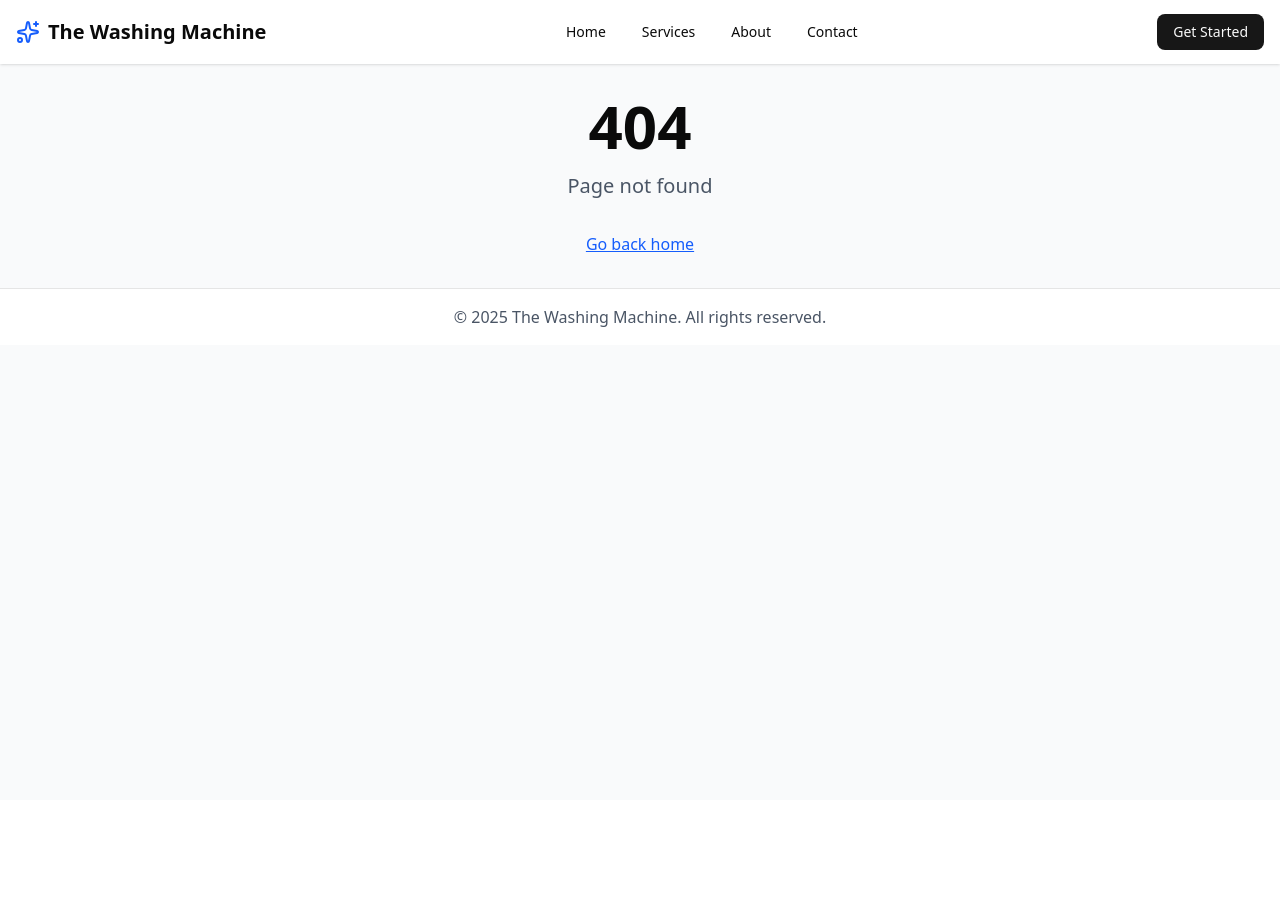
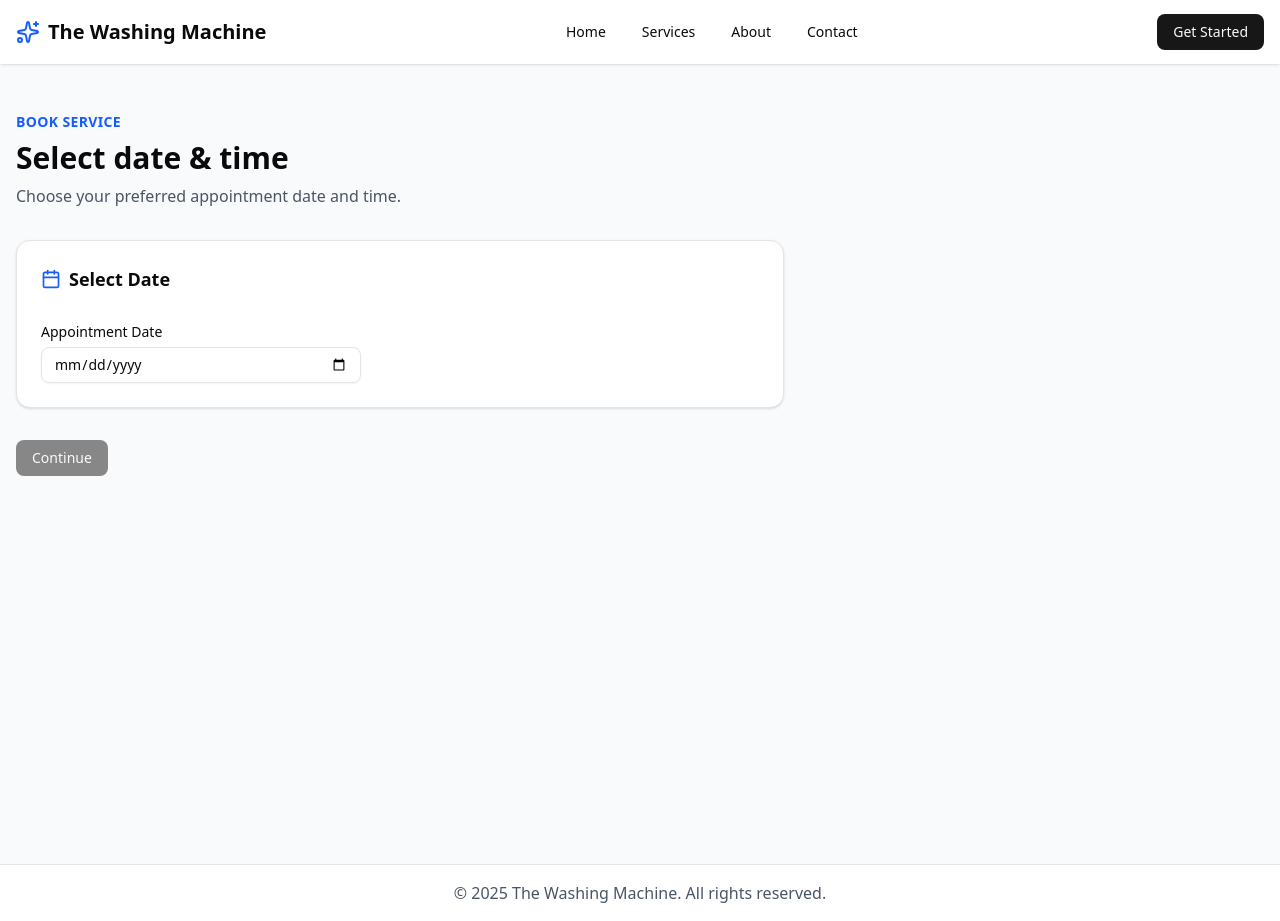
Before and after one commit to akilapilapitiya/The_Washing_Machine, a React (Vite) app in the folder frontend/: page /booking/datetime in a window 1280 px wide. Before the commit this address had no page. Before the commit the page ends 800 px from the top, so only its background shows below. Built offline with nearby package versions, Linux system fonts and the light colour scheme.

Commit message:
feat: time and date selector template added

```diff
--- a/frontend/src/App.jsx
+++ b/frontend/src/App.jsx
@@ -14,6 +14,7 @@ import NotFound from './pages/NotFound'
 import ServiceSelectionPage from './features/booking/ServiceSelectionPage'
 import LocationSelectionPage from './features/booking/LocationSelectionPage'
 import EmployeeSelectionPage from './features/booking/EmployeeSelectionPage'
+import DateTimeSelectionPage from './features/booking/DateTimeSelectionPage'
 
 const App = () => {
   return (
@@ -26,6 +27,7 @@ const App = () => {
           <Route path="booking/location" element={<LocationSelectionPage />} />
           <Route path="booking/services" element={<ServiceSelectionPage />} />
           <Route path="booking/employee" element={<EmployeeSelectionPage />} />
+          <Route path="booking/datetime" element={<DateTimeSelectionPage />} />
           <Route path="dashboard/vehicles" element={<Vehicles />} />
           <Route path="services" element={<Services />} />
           <Route path="signup" element={<Signup />} />
--- /dev/null
+++ b/frontend/src/features/booking/DateTimeSelectionPage.jsx
@@ -0,0 +1,173 @@
+import React, { useState, useEffect } from 'react'
+import { Button } from '@/components/ui/button'
+import { Card, CardContent, CardHeader, CardTitle } from '@/components/ui/card'
+import { Input } from '@/components/ui/input'
+import { Label } from '@/components/ui/label'
+import { Calendar, Clock } from 'lucide-react'
+import { cn } from '@/lib/utils'
+import { useLocation, useNavigate } from 'react-router-dom'
+
+// Generate time slots between 9 AM and 4 PM
+const generateTimeSlots = () => {
+  const slots = []
+  for (let hour = 9; hour <= 16; hour++) {
+    const time = `${hour.toString().padStart(2, '0')}:00`
+    const displayTime = hour < 12 ? `${hour}:00 AM` : hour === 12 ? `12:00 PM` : `${hour - 12}:00 PM`
+    slots.push({ value: time, display: displayTime })
+  }
+  return slots
+}
+
+const timeSlots = generateTimeSlots()
+
+// Mock availability data - in real app, this would come from API based on employee and date
+const mockAvailability = {
+  'any': {}, // Any employee is always available
+  '1': { '2025-12-31': ['09:00', '10:00', '13:00', '14:00', '15:00'] },
+  '2': { '2025-12-31': ['09:00', '11:00', '12:00', '14:00', '16:00'] },
+  '3': { '2025-12-31': ['10:00', '11:00', '12:00', '13:00', '15:00'] },
+  '4': { '2025-12-31': ['09:00', '10:00', '11:00', '14:00', '16:00'] },
+}
+
+const DateTimeSelectionPage = () => {
+  const location = useLocation()
+  const navigate = useNavigate()
+  const [selectedDate, setSelectedDate] = useState('')
+  const [selectedTime, setSelectedTime] = useState(null)
+  const [availableSlots, setAvailableSlots] = useState([])
+
+  const { vehicleId, serviceIds, locationId, employeeId } = location.state || {}
+
+  // Get today's date in YYYY-MM-DD format for min date
+  const today = new Date().toISOString().split('T')[0]
+
+  useEffect(() => {
+    if (selectedDate && employeeId) {
+      // If "Any Employee" is selected, all slots are available
+      if (employeeId === 'any') {
+        setAvailableSlots(timeSlots.map(slot => slot.value))
+      } else {
+        // Get employee-specific availability for the selected date
+        const employeeAvailability = mockAvailability[employeeId] || {}
+        const dateAvailability = employeeAvailability[selectedDate] || []
+
+        // If no specific data, assume all slots are available
+        if (Object.keys(employeeAvailability).length === 0) {
+          setAvailableSlots(timeSlots.map(slot => slot.value))
+        } else {
+          setAvailableSlots(dateAvailability)
+        }
+      }
+    }
+  }, [selectedDate, employeeId])
+
+  const handleDateChange = (e) => {
+    setSelectedDate(e.target.value)
+    setSelectedTime(null) // Reset time when date changes
+  }
+
+  const handleContinue = () => {
+    // Navigate to confirmation/summary page
+    navigate('/booking/confirmation', {
+      state: {
+        vehicleId,
+        serviceIds,
+        locationId,
+        employeeId,
+        date: selectedDate,
+        time: selectedTime
+      }
+    })
+  }
+
+  const isSlotAvailable = (slotValue) => {
+    return availableSlots.includes(slotValue)
+  }
+
+  return (
+    <div className="min-h-screen bg-gray-50">
+      <div className="container mx-auto px-4 py-12 space-y-8">
+        <div className="space-y-2">
+          <p className="text-sm uppercase tracking-wide text-blue-600 font-semibold">Book Service</p>
+          <h1 className="text-3xl font-bold">Select date & time</h1>
+          <p className="text-gray-600">Choose your preferred appointment date and time.</p>
+        </div>
+
+        <div className="max-w-3xl space-y-8">
+          {/* Date Selection */}
+          <Card>
+            <CardHeader>
+              <CardTitle className="flex items-center gap-2 text-lg">
+                <Calendar size={20} className="text-blue-600" />
+                Select Date
+              </CardTitle>
+            </CardHeader>
+            <CardContent>
+              <div className="space-y-2">
+                <Label htmlFor="date">Appointment Date</Label>
+                <Input
+                  id="date"
+                  type="date"
+                  min={today}
+                  value={selectedDate}
+                  onChange={handleDateChange}
+                  className="max-w-xs"
+                />
+              </div>
+            </CardContent>
+          </Card>
+
+          {/* Time Selection */}
+          {selectedDate && (
+            <Card>
+              <CardHeader>
+                <CardTitle className="flex items-center gap-2 text-lg">
+                  <Clock size={20} className="text-blue-600" />
+                  Select Time
+                </CardTitle>
+              </CardHeader>
+              <CardContent>
+                <div className="grid grid-cols-3 sm:grid-cols-4 md:grid-cols-5 gap-3">
+                  {timeSlots.map((slot) => {
+                    const available = isSlotAvailable(slot.value)
+                    return (
+                      <button
+                        key={slot.value}
+                        type="button"
+                        onClick={() => available && setSelectedTime(slot.value)}
+                        disabled={!available}
+                        className={cn(
+                          'px-4 py-3 rounded-lg border text-sm font-medium transition',
+                          'focus:outline-none focus:ring-2 focus:ring-blue-500 focus:ring-offset-2',
+                          selectedTime === slot.value && 'border-blue-500 bg-blue-500 text-white ring-2 ring-blue-500 ring-offset-0',
+                          !available && selectedTime !== slot.value && 'border-gray-200 bg-gray-100 text-gray-400 cursor-not-allowed',
+                          available && selectedTime !== slot.value && 'border-gray-300 bg-white hover:border-blue-400 hover:shadow-sm'
+                        )}
+                      >
+                        {slot.display}
+                      </button>
+                    )
+                  })}
+                </div>
+                {availableSlots.length === 0 && (
+                  <p className="text-sm text-gray-500 mt-4">No available slots for this date. Please select another date.</p>
+                )}
+              </CardContent>
+            </Card>
+          )}
+        </div>
+
+        <div className="flex flex-wrap gap-4 items-center">
+          <Button
+            onClick={handleContinue}
+            disabled={!selectedDate || !selectedTime}
+          >
+            Continue
+          </Button>
+        </div>
+      </div>
+    </div>
+  )
+}
+
+export default DateTimeSelectionPage
--- a/frontend/src/features/booking/EmployeeSelectionPage.jsx
+++ b/frontend/src/features/booking/EmployeeSelectionPage.jsx
@@ -52,7 +52,7 @@ const EmployeeSelectionPage = () => {
   const { vehicleId, serviceIds, locationId } = location.state || {}
 
   const handleContinue = () => {
-    // Navigate to next step with all booking data
+    // Navigate to datetime selection with all booking data
     navigate('/booking/datetime', {
       state: { vehicleId, serviceIds, locationId, employeeId: selectedEmployeeId }
     })
```
